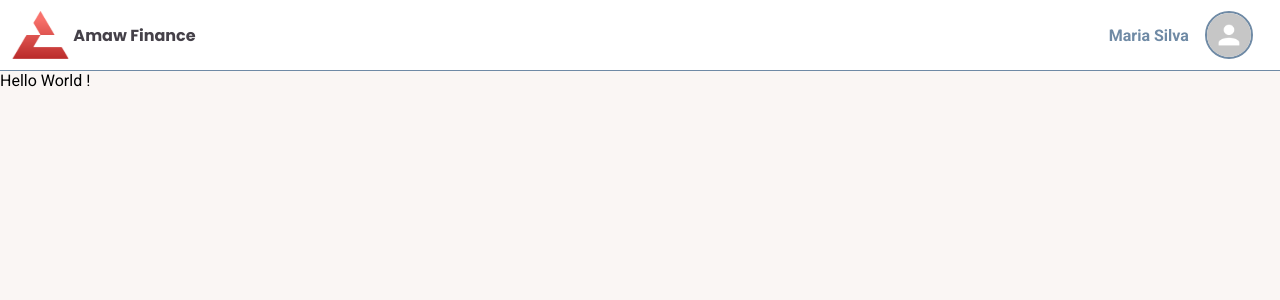
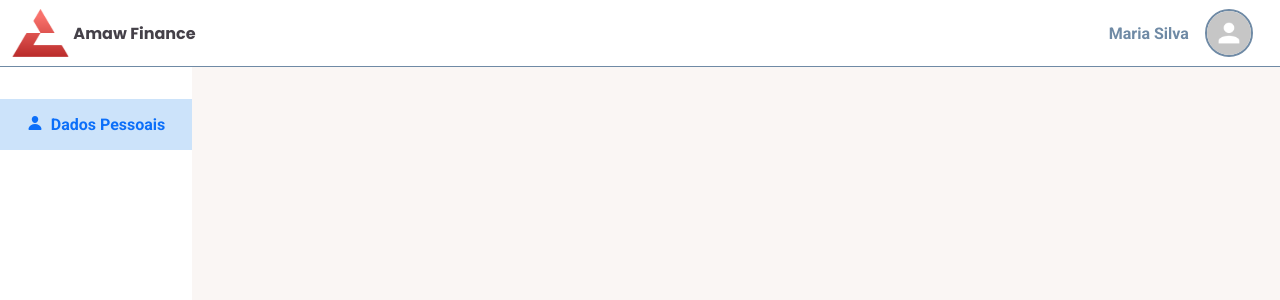
Before and after one commit to wendelsantosd/amawfinance-web, a React (Create React App) app: page /profile in a window 1280 px wide. Shown: the top 300 px of the page. Built offline with nearby package versions, Linux system fonts and the light colour scheme.

Commit message:
Implements props in styled componets for Menu

```diff
--- a/src/App/global.styles.ts
+++ b/src/App/global.styles.ts
@@ -16,6 +16,7 @@ export const GlobalStyle = createGlobalStyle`
         --background: #FAF6F4;
 
         --white-300: #DDDADA;
+        --white-350: #F2F2F2;
         --white-400: #F4F4F6;
         --white-600: #F8F8F8;
 
@@ -28,6 +29,7 @@ export const GlobalStyle = createGlobalStyle`
 
         --red-600: #B22222;
 
+        --blue-transparent: rgba(0, 114, 229, 0.2);
         --blue-500: #0C6FF9;
     }
 
--- a/src/Components/Header/header.styles.ts
+++ b/src/Components/Header/header.styles.ts
@@ -8,6 +8,7 @@ export const Container = styled.header`
     width: 100vw;
     padding: 0.7rem;
     border-bottom: 1px solid var(--grey-300);
+    overflow-y: hidden;
 `
 
 export const DataLogo = styled.div`
--- a/src/Components/Menu/index.tsx
+++ b/src/Components/Menu/index.tsx
@@ -1,9 +1,22 @@
 import React from 'react'
+import { AiFillDollarCircle } from 'react-icons/ai'
+import { IoPerson } from 'react-icons/io5'
+import { MdInsertChart, MdLogout } from 'react-icons/md'
 
-import { Container } from './menu.styles'
+import { Container, Option } from './menu.styles'
 
-export const Menu = () => {
+interface MenuProps {
+    page: string
+}
+
+export const Menu = ({ page }: MenuProps) => {
+    console.log(page === 'profile')
     return <Container>
-        <p>Hello World !</p>
+        <Option
+            isActive={page === 'profile'}
+        >
+            <IoPerson className='icon-belongs-menu'/>
+            <p>Dados Pessoais</p>
+        </Option>
     </Container>
 }
--- a/src/Components/Menu/menu.styles.ts
+++ b/src/Components/Menu/menu.styles.ts
@@ -1,3 +1,42 @@
 import styled from 'styled-components'
 
-export const Container = styled.div``
+export const Container = styled.div`
+    height: 100vh;
+    width: 12rem;
+    background: var(--white);
+    padding-top: 2rem;
+`
+
+interface OptionProps {
+    isActive: boolean
+}
+
+export const Option = styled.div<OptionProps>`
+    display: flex;
+    justify-content: center;
+    font-size: 1rem;
+    width: 100%;
+    padding: 1rem;
+    cursor: pointer;
+    transition: all 0.5s ease;
+
+    color: ${props => props.isActive ?
+        '#0C6FF9'
+        :
+        '#6F8AA5'};
+
+    background: ${props => props.isActive ?
+        'rgba(0, 114, 229, 0.2)'
+        :
+        'transparent'};
+
+    p {
+        font-weight: 700;
+        margin-left: 0.5rem;
+    }
+
+    &:hover {
+        background: var(--white-350);
+        color: var(--black-300);
+    }
+`
--- a/src/Pages/Profile/index.tsx
+++ b/src/Pages/Profile/index.tsx
@@ -7,6 +7,6 @@ import { Container } from './profile.styles'
 export const Profile = () => {
     return <Container>
         <Header isAuth/>
-        <Menu />
+        <Menu page={'profile'}/>
     </Container>
 }
```
